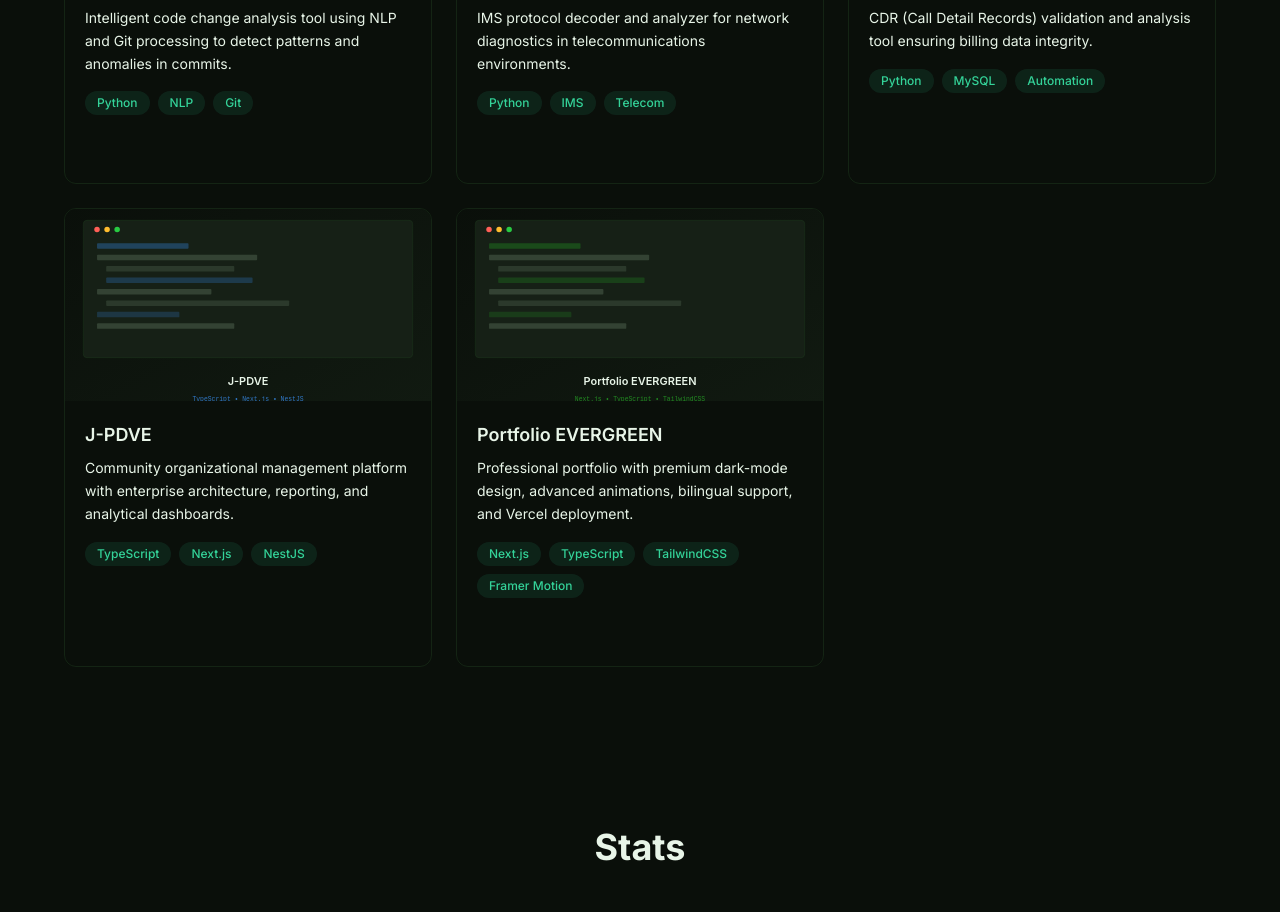
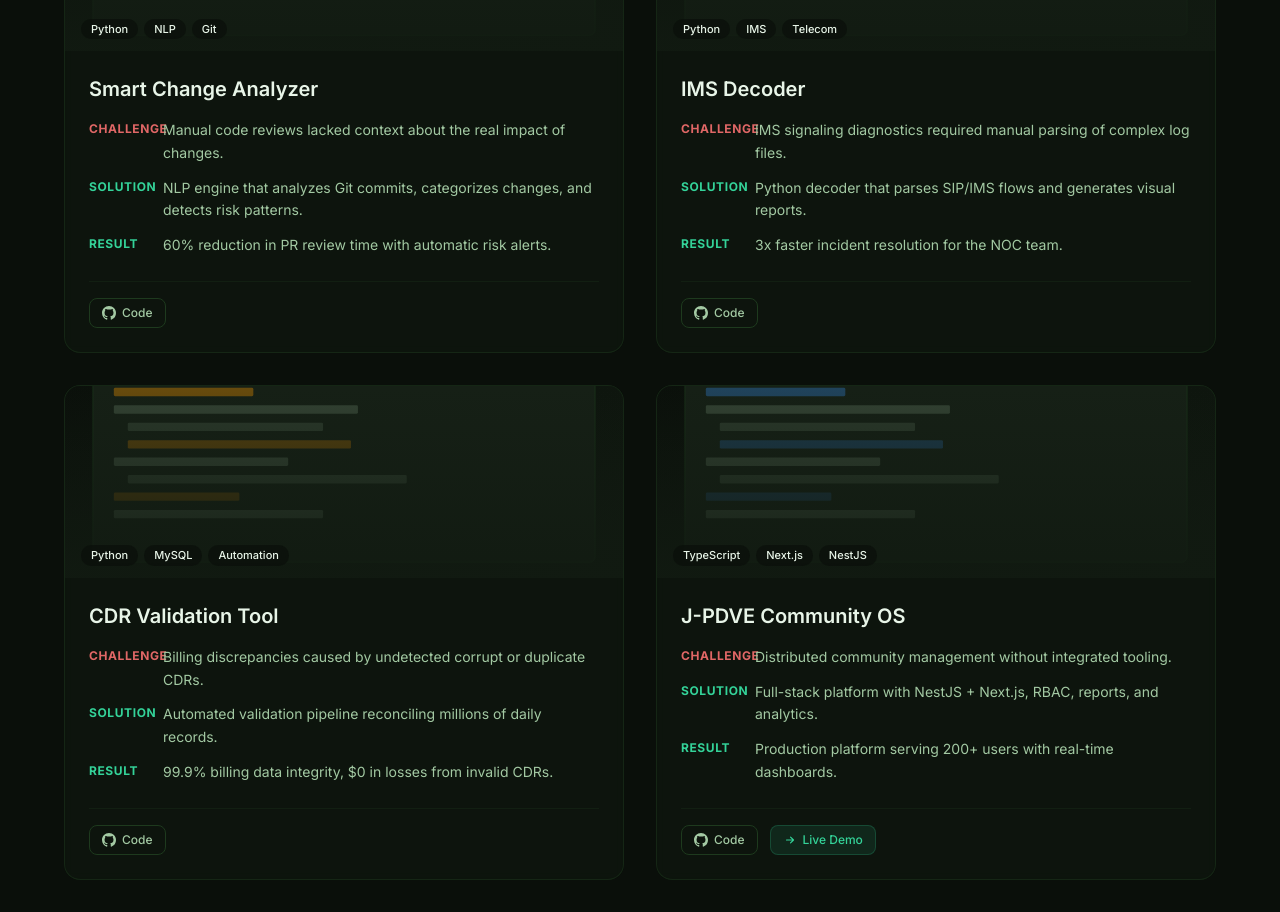
Before and after one commit to angelonavarrogit/angelonavarrogit.github.io, a Next.js app: page / in a window 1280 px wide. Shown: the part 4260-5172 px from the top of the page. Built offline with nearby package versions, Linux system fonts and the light colour scheme.

Commit message:
sprint-03: case study project cards with problem/solution/result storytelling

```diff
--- a/src/components/sections/ProjectsSection.tsx
+++ b/src/components/sections/ProjectsSection.tsx
@@ -1,46 +1,194 @@
 'use client';
 
+import { useRef } from 'react';
+import Image from 'next/image';
+import { motion, useInView, useReducedMotion } from 'framer-motion';
 import { useTranslations } from 'next-intl';
-import ScrollReveal from '@/components/shared/ScrollReveal';
-import ProjectCard from '@/components/shared/ProjectCard';
 import { PROJECTS } from '@/data/projects';
+import type { Project } from '@/lib/types';
 
 /**
- * ProjectsSection — Responsive grid of project cards with stagger animations.
+ * ProjectsSection — Premium case-study style project gallery.
  *
- * Features:
- * - Section heading with scroll reveal animation
- * - Responsive grid: 1 col mobile, 2 cols tablet, 3 cols desktop
- * - Each project card animates in with stagger via Framer Motion
- * - Renders project descriptions in active locale via useTranslations
+ * Each project shows: problem → solution → result + tech + links.
+ * Cards have hover glow, image zoom, and stagger animations.
  *
- * @see Requirements 6.1, 6.2, 6.3, 6.4, 6.5, 6.6
+ * @see Sprint 03: Projects Premium
  */
 export default function ProjectsSection() {
   const t = useTranslations('projects');
+  const ref = useRef<HTMLElement>(null);
+  const isInView = useInView(ref, { once: true, amount: 0.1 });
+  const prefersReducedMotion = useReducedMotion();
+  const shouldAnimate = !prefersReducedMotion;
+
+  const container = { hidden: {}, visible: { transition: { staggerChildren: 0.12 } } };
+  const fadeUp = {
+    hidden: { opacity: 0, y: 30 },
+    visible: { opacity: 1, y: 0, transition: { duration: 0.6, ease: [0.16, 1, 0.3, 1] } },
+  };
 
   return (
     <section
       id="projects"
-      className="relative py-20 px-4 sm:px-6 lg:px-8"
+      ref={ref}
+      className="relative py-24 px-6 sm:px-8 lg:px-12"
       aria-labelledby="projects-heading"
     >
       <div className="mx-auto max-w-6xl">
-        <ScrollReveal duration={500}>
-          <h2
-            id="projects-heading"
-            className="mb-12 text-center text-3xl font-bold text-foreground sm:text-4xl"
+        {/* Header */}
+        {shouldAnimate ? (
+          <motion.div
+            className="mb-16 text-center"
+            initial={{ opacity: 0, y: 20 }}
+            animate={isInView ? { opacity: 1, y: 0 } : { opacity: 0, y: 20 }}
+            transition={{ duration: 0.6, ease: [0.16, 1, 0.3, 1] }}
           >
-            {t('title')}
-          </h2>
-        </ScrollReveal>
+            <p className="text-sm font-semibold uppercase tracking-widest text-accent">{t('label')}</p>
+            <h2 id="projects-heading" className="mt-2 text-3xl font-bold text-foreground sm:text-4xl">
+              {t('title')}
+            </h2>
+            <p className="mx-auto mt-4 max-w-2xl text-foreground-muted">{t('subtitle')}</p>
+          </motion.div>
+        ) : (
+          <div className="mb-16 text-center">
+            <p className="text-sm font-semibold uppercase tracking-widest text-accent">{t('label')}</p>
+            <h2 id="projects-heading" className="mt-2 text-3xl font-bold text-foreground sm:text-4xl">{t('title')}</h2>
+            <p className="mx-auto mt-4 max-w-2xl text-foreground-muted">{t('subtitle')}</p>
+          </div>
+        )}
 
-        <div className="grid grid-cols-1 gap-6 md:grid-cols-2 lg:grid-cols-3">
-          {PROJECTS.map((project, index) => (
-            <ProjectCard key={project.id} project={project} index={index} />
-          ))}
-        </div>
+        {/* Project grid */}
+        {shouldAnimate ? (
+          <motion.div
+            className="grid gap-8 md:grid-cols-2"
+            variants={container}
+            initial="hidden"
+            animate={isInView ? 'visible' : 'hidden'}
+          >
+            {PROJECTS.map((project) => (
+              <motion.div key={project.id} variants={fadeUp}>
+                <CaseStudyCard project={project} />
+              </motion.div>
+            ))}
+          </motion.div>
+        ) : (
+          <div className="grid gap-8 md:grid-cols-2">
+            {PROJECTS.map((project) => (
+              <CaseStudyCard key={project.id} project={project} />
+            ))}
+          </div>
+        )}
       </div>
     </section>
   );
 }
+
+function CaseStudyCard({ project }: { project: Project }) {
+  const t = useTranslations('projects');
+
+  // Resolve translation keys
+  const prefix = project.id.replace(/-/g, '');
+  const getKey = (suffix: string) => {
+    const keyMap: Record<string, string> = {
+      'smartchangeanalyzer': 'smartChange',
+      'imsdecoder': 'imsDecoder',
+      'cdrvalidationtool': 'cdrValidation',
+      'jpdve': 'jpdve',
+      'portfolioevergreen': 'portfolio',
+    };
+    const base = keyMap[prefix] || prefix;
+    return `${base}.${suffix}`;
+  };
+
+  const title = t(getKey('title'));
+  const problem = t(getKey('problem'));
+  const solution = t(getKey('solution'));
+  const result = t(getKey('result'));
+
+  return (
+    <article
+      className="group relative flex flex-col overflow-hidden rounded-2xl border border-border/50 bg-background-card/50 backdrop-blur-sm transition-all duration-300 hover:border-accent/30 hover:shadow-xl hover:shadow-accent/5"
+      tabIndex={0}
+      aria-label={title}
+    >
+      {/* Image */}
+      <div className="relative h-48 overflow-hidden bg-background-elevated">
+        <Image
+          src={project.imageUrl}
+          alt={title}
+          fill
+          sizes="(max-width: 768px) 100vw, 50vw"
+          className="object-cover transition-transform duration-500 ease-out group-hover:scale-105"
+          unoptimized={project.imageUrl.endsWith('.svg')}
+        />
+        {/* Gradient overlay */}
+        <div className="absolute inset-0 bg-gradient-to-t from-background-card/90 to-transparent" />
+
+        {/* Tech pills on image */}
+        <div className="absolute bottom-3 left-4 right-4 flex flex-wrap gap-1.5">
+          {project.techStack.map((tech) => (
+            <span key={tech} className="rounded-full bg-background/70 backdrop-blur-md px-2.5 py-0.5 text-[11px] font-medium text-foreground">
+              {tech}
+            </span>
+          ))}
+        </div>
+      </div>
+
+      {/* Content */}
+      <div className="flex flex-1 flex-col p-6">
+        <h3 className="text-xl font-semibold text-foreground">{title}</h3>
+
+        {/* Case study flow */}
+        <div className="mt-4 space-y-3">
+          <CaseStudyItem label={t('problemLabel')} text={problem} color="text-red-400/90" />
+          <CaseStudyItem label={t('solutionLabel')} text={solution} color="text-accent" />
+          <CaseStudyItem label={t('resultLabel')} text={result} color="text-emerald-400" />
+        </div>
+
+        {/* Links */}
+        <div className="mt-6 flex items-center gap-3 border-t border-border/30 pt-4">
+          {project.githubUrl && (
+            <a
+              href={project.githubUrl}
+              target="_blank"
+              rel="noopener noreferrer"
+              className="inline-flex items-center gap-1.5 rounded-lg border border-border px-3 py-1.5 text-xs font-medium text-foreground-muted transition-colors duration-200 hover:border-accent/50 hover:text-foreground focus:outline-none focus:ring-2 focus:ring-accent"
+              aria-label={`GitHub - ${title}`}
+            >
+              <svg className="h-3.5 w-3.5" viewBox="0 0 24 24" fill="currentColor" aria-hidden="true">
+                <path d="M12 0C5.37 0 0 5.37 0 12c0 5.31 3.435 9.795 8.205 11.385.6.105.825-.255.825-.57 0-.285-.015-1.23-.015-2.235-3.015.555-3.795-.735-4.035-1.41-.135-.345-.72-1.41-1.23-1.695-.42-.225-1.02-.78-.015-.795.945-.015 1.62.87 1.845 1.23 1.08 1.815 2.805 1.305 3.495.99.105-.78.42-1.305.765-1.605-2.67-.3-5.46-1.335-5.46-5.925 0-1.305.465-2.385 1.23-3.225-.12-.3-.54-1.53.12-3.18 0 0 1.005-.315 3.3 1.23.96-.27 1.98-.405 3-.405s2.04.135 3 .405c2.295-1.56 3.3-1.23 3.3-1.23.66 1.65.24 2.88.12 3.18.765.84 1.23 1.905 1.23 3.225 0 4.605-2.805 5.625-5.475 5.925.435.375.81 1.095.81 2.22 0 1.605-.015 2.895-.015 3.3 0 .315.225.69.825.57A12.02 12.02 0 0024 12c0-6.63-5.37-12-12-12z" />
+              </svg>
+              Code
+            </a>
+          )}
+          {project.demoUrl && (
+            <a
+              href={project.demoUrl}
+              target="_blank"
+              rel="noopener noreferrer"
+              className="inline-flex items-center gap-1.5 rounded-lg bg-accent/10 border border-accent/20 px-3 py-1.5 text-xs font-medium text-accent transition-colors duration-200 hover:bg-accent/20 focus:outline-none focus:ring-2 focus:ring-accent"
+              aria-label={`Demo - ${title}`}
+            >
+              <svg className="h-3.5 w-3.5" fill="none" viewBox="0 0 24 24" stroke="currentColor" strokeWidth={2} aria-hidden="true">
+                <path strokeLinecap="round" strokeLinejoin="round" d="M13 7l5 5m0 0l-5 5m5-5H6" />
+              </svg>
+              Live Demo
+            </a>
+          )}
+        </div>
+      </div>
+    </article>
+  );
+}
+
+function CaseStudyItem({ label, text, color }: { label: string; text: string; color: string }) {
+  return (
+    <div className="flex items-start gap-2.5">
+      <span className={`mt-0.5 text-xs font-bold uppercase tracking-wider ${color} shrink-0 w-16`}>
+        {label}
+      </span>
+      <span className="text-sm text-foreground-muted leading-relaxed">{text}</span>
+    </div>
+  );
+}
--- a/src/messages/en.json
+++ b/src/messages/en.json
@@ -131,26 +131,41 @@
     }
   },
   "projects": {
+    "label": "Portfolio",
     "title": "Featured Projects",
+    "subtitle": "Real solutions for complex telecom and development challenges.",
+    "problemLabel": "Challenge",
+    "solutionLabel": "Solution",
+    "resultLabel": "Result",
     "smartChange": {
       "title": "Smart Change Analyzer",
-      "description": "Intelligent code change analysis tool using NLP and Git processing to detect patterns and anomalies in commits."
+      "problem": "Manual code reviews lacked context about the real impact of changes.",
+      "solution": "NLP engine that analyzes Git commits, categorizes changes, and detects risk patterns.",
+      "result": "60% reduction in PR review time with automatic risk alerts."
     },
     "imsDecoder": {
       "title": "IMS Decoder",
-      "description": "IMS protocol decoder and analyzer for network diagnostics in telecommunications environments."
+      "problem": "IMS signaling diagnostics required manual parsing of complex log files.",
+      "solution": "Python decoder that parses SIP/IMS flows and generates visual reports.",
+      "result": "3x faster incident resolution for the NOC team."
     },
     "cdrValidation": {
       "title": "CDR Validation Tool",
-      "description": "CDR (Call Detail Records) validation and analysis tool ensuring billing data integrity."
+      "problem": "Billing discrepancies caused by undetected corrupt or duplicate CDRs.",
+      "solution": "Automated validation pipeline reconciling millions of daily records.",
+      "result": "99.9% billing data integrity, $0 in losses from invalid CDRs."
     },
     "jpdve": {
-      "title": "J-PDVE",
-      "description": "Community organizational management platform with enterprise architecture, reporting, and analytical dashboards."
+      "title": "J-PDVE Community OS",
+      "problem": "Distributed community management without integrated tooling.",
+      "solution": "Full-stack platform with NestJS + Next.js, RBAC, reports, and analytics.",
+      "result": "Production platform serving 200+ users with real-time dashboards."
     },
     "portfolio": {
       "title": "Portfolio EVERGREEN",
-      "description": "Professional portfolio with premium dark-mode design, advanced animations, bilingual support, and Vercel deployment."
+      "problem": "Need for professional online presence reflecting senior technical level.",
+      "solution": "Next.js 15 with premium dark-mode, i18n, Framer Motion animations, and automated deploy.",
+      "result": "Lighthouse 95+, fully accessible (WCAG AA), deploys in <2min."
     },
     "viewGithub": "View on GitHub",
     "viewDemo": "View Demo"
--- a/src/messages/es.json
+++ b/src/messages/es.json
@@ -131,26 +131,41 @@
     }
   },
   "projects": {
+    "label": "Portafolio",
     "title": "Proyectos Destacados",
+    "subtitle": "Soluciones reales para problemas complejos de telecomunicaciones y desarrollo.",
+    "problemLabel": "Reto",
+    "solutionLabel": "Solución",
+    "resultLabel": "Resultado",
     "smartChange": {
       "title": "Smart Change Analyzer",
-      "description": "Herramienta inteligente de análisis de cambios en código usando NLP y procesamiento de Git para detectar patrones y anomalías en commits."
+      "problem": "Revisiones de código manuales sin contexto del impacto real de los cambios.",
+      "solution": "Motor NLP que analiza commits de Git, categoriza cambios y detecta patrones de riesgo.",
+      "result": "Reducción del 60% en tiempo de revisión de PRs con alertas automáticas de riesgo."
     },
     "imsDecoder": {
       "title": "IMS Decoder",
-      "description": "Decodificador y analizador de protocolos IMS para diagnóstico de red en entornos de telecomunicaciones."
+      "problem": "Diagnóstico de señalización IMS requería lectura manual de logs complejos.",
+      "solution": "Decodificador Python que parsea flujos SIP/IMS y genera reportes visuales.",
+      "result": "Resolución de incidentes de red 3x más rápida para el equipo NOC."
     },
     "cdrValidation": {
       "title": "CDR Validation Tool",
-      "description": "Herramienta de validación y análisis de CDRs (Call Detail Records) para asegurar integridad de datos de facturación."
+      "problem": "Discrepancias en facturación por CDRs corruptos o duplicados no detectados.",
+      "solution": "Pipeline automatizado de validación que reconcilia millones de registros diarios.",
+      "result": "99.9% de integridad en datos de facturación, $0 en pérdidas por CDRs inválidos."
     },
     "jpdve": {
-      "title": "J-PDVE",
-      "description": "Plataforma comunitaria de gestión organizacional con arquitectura empresarial, reportes y dashboards analíticos."
+      "title": "J-PDVE Community OS",
+      "problem": "Gestión organizacional de comunidad distribuida sin herramientas integradas.",
+      "solution": "Plataforma full-stack con NestJS + Next.js, RBAC, reportes y analytics.",
+      "result": "Plataforma en producción sirviendo a +200 usuarios con dashboards en tiempo real."
     },
     "portfolio": {
       "title": "Portfolio EVERGREEN",
-      "description": "Portafolio profesional con diseño premium dark-mode, animaciones avanzadas, soporte bilingüe y despliegue en Vercel."
+      "problem": "Necesidad de presencia profesional online que refleje nivel técnico senior.",
+      "solution": "Next.js 15 con dark-mode premium, i18n, animaciones Framer Motion y deploy automatizado.",
+      "result": "Lighthouse 95+, completamente accesible (WCAG AA), deploy en <2min."
     },
     "viewGithub": "Ver en GitHub",
     "viewDemo": "Ver Demo"
```
